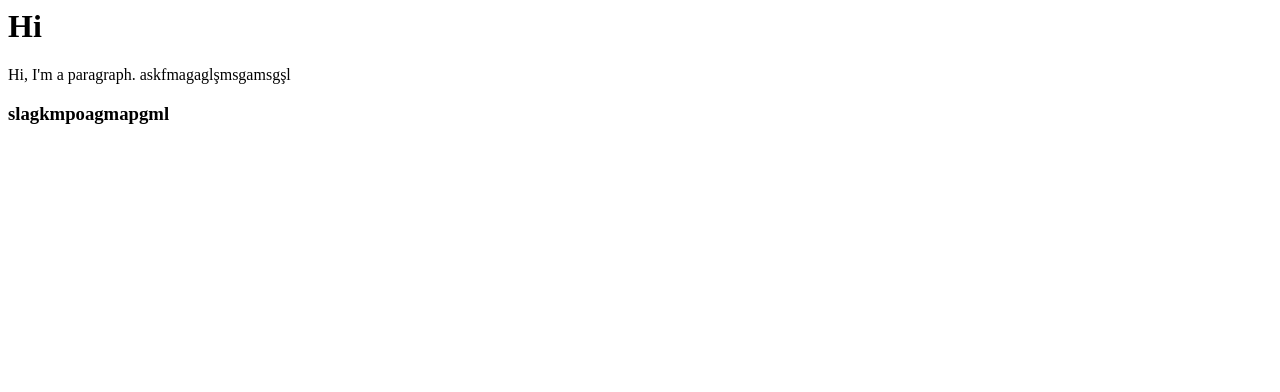
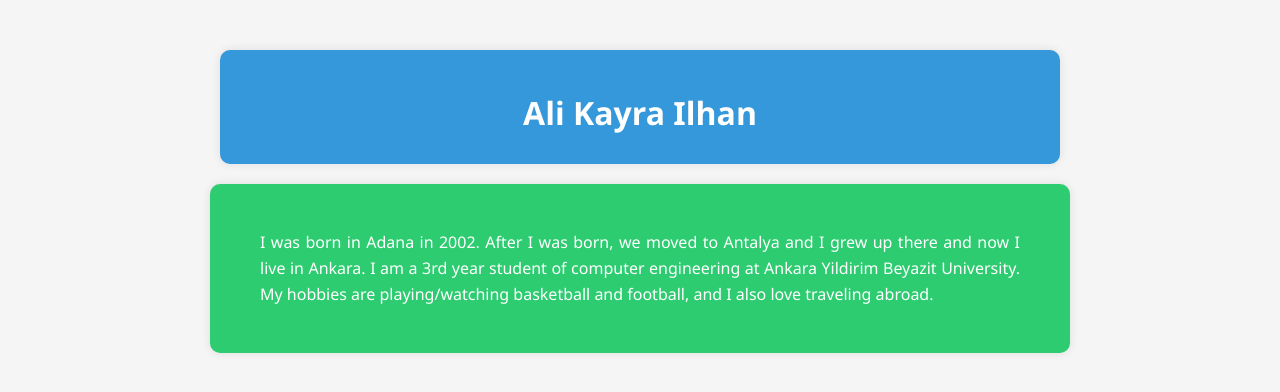
Before and after one commit to akayrailhan/MyPortfolio, a plain HTML site: page aboutme.html in a window 1280 px wide. Drawn offline with Linux system fonts and the light colour scheme.

Commit message:
Update aboutme.html

```diff
--- a/aboutme.html
+++ b/aboutme.html
@@ -1,9 +1,56 @@
-<html>
-    <head>
-        <title>Hi</title>
-    </head>
-    <body>
-        <h1>Hi</h1>
-        <p>Hi, I'm a paragraph. askfmagaglşmsgamsgşl</p>
-        <h3>slagkmpoagmapgml</h3>
+<!DOCTYPE html>
+<html lang="en">
+<head>
+    <meta charset="UTF-8">
+    <meta name="viewport" content="width=device-width, initial-scale=1.0">
+    <title>About Me</title>
+    <style>
+        body {
+            font-family: 'Segoe UI', Tahoma, Geneva, Verdana, sans-serif;
+            margin: 0;
+            padding: 0;
+            background-color: #f5f5f5;
+        }
+        .name-container {
+            max-width: 800px;
+            margin: 50px auto 20px auto;
+            padding: 20px;
+            background-color: #3498db;
+            border-radius: 10px;
+            box-shadow: 0 0 10px rgba(0,0,0,0.1);
+        }
+        .bio-container {
+            max-width: 800px;
+            margin: 20px auto;
+            padding: 30px;
+            background-color: #2ecc71;
+            border-radius: 10px;
+            box-shadow: 0 0 10px rgba(0,0,0,0.1);
+        }
+        h1 {
+            color: white;
+            text-align: center;
+            margin-bottom: 10px;
+        }
+        p {
+            line-height: 1.6;
+            color: white;
+            text-align: justify;
+            padding: 0 20px;
+        }
+    </style>
+</head>
+<body>
+    <div class="name-container">
+        <h1>Ali Kayra Ilhan</h1>
+    </div>
+    <div class="bio-container">
+        <p>I was born in Adana in 2002. After I was born,
+            we moved to Antalya and I grew up there and now I live in Ankara.
+            I am a 3rd year student of computer engineering at Ankara Yildirim Beyazit University.
+            My hobbies are playing/watching basketball and football,
+            and I also love traveling abroad.
+        </p>
+    </div>
+</body>
 </html>
```
